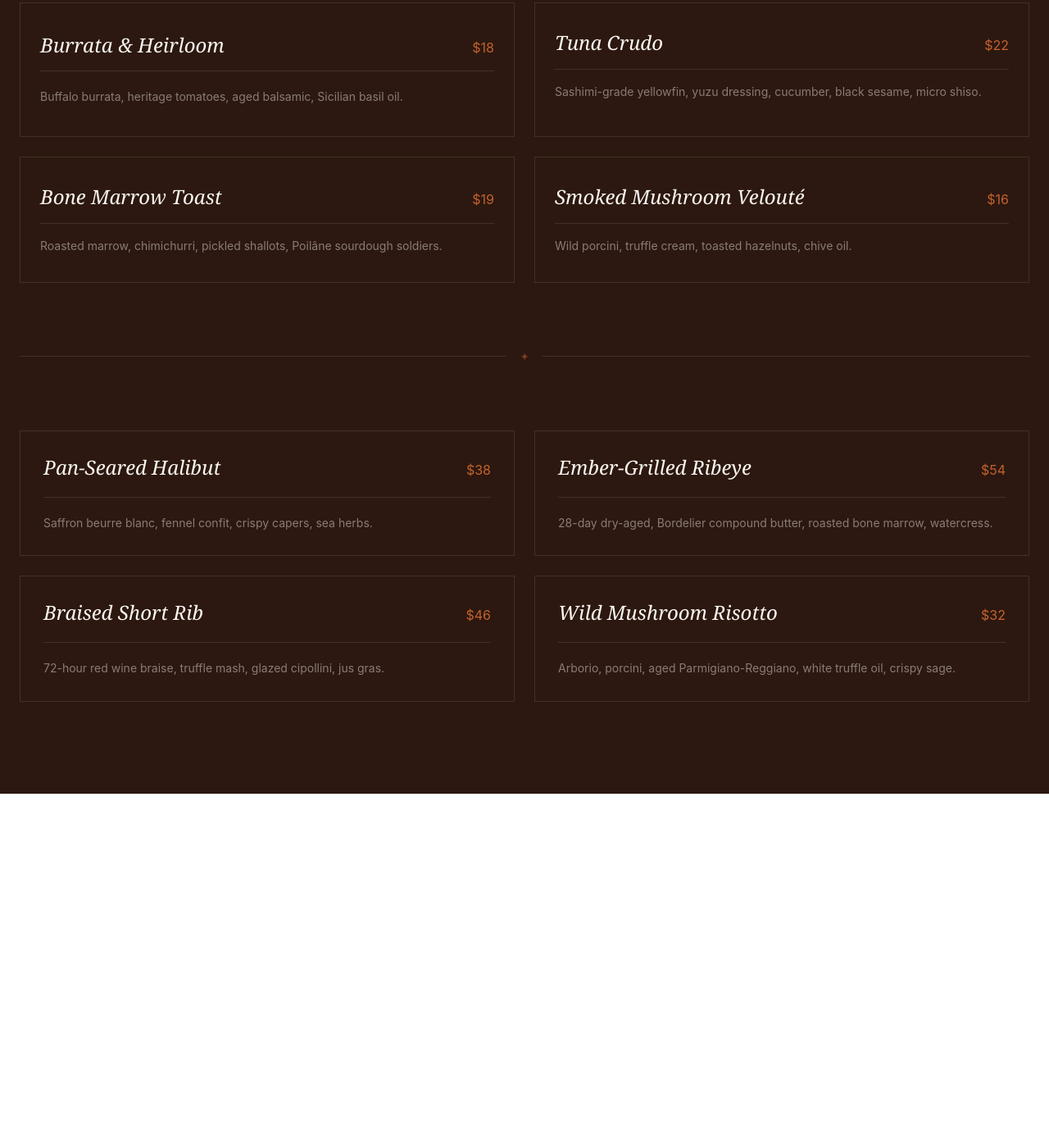
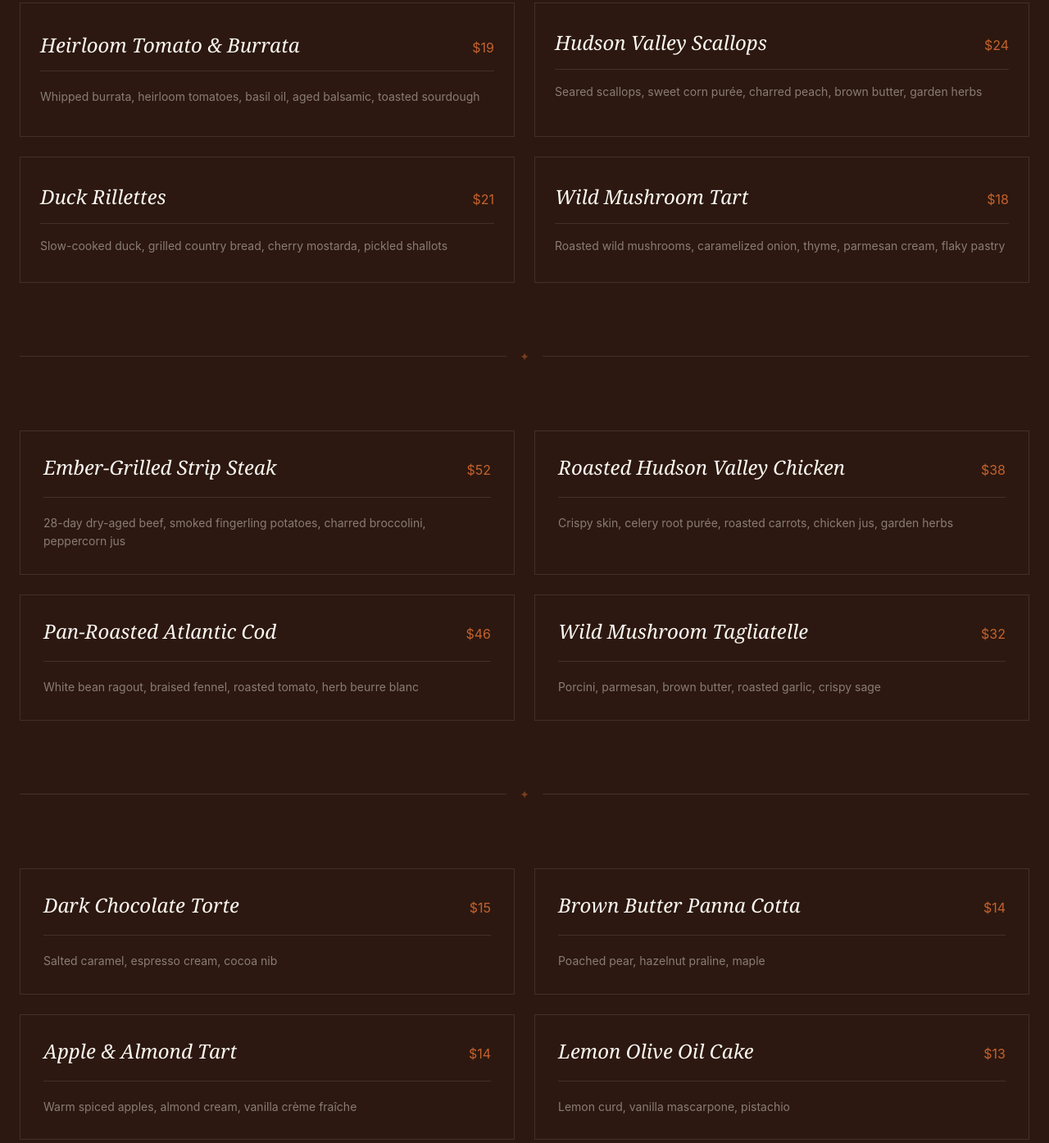
Before and after one commit to CodeByMaverick/ember-and-oak, a website: page index.html in a window 1280 px wide. Shown: the part 2090-3484 px from the top of the page at 82% size. Before the commit the page ends 3058 px from the top, so only its background shows below. Drawn offline with Linux system fonts and the light colour scheme.

Commit message:
Add desserts menu with section separation

```diff
--- a/index.html
+++ b/index.html
@@ -188,11 +188,10 @@
                 <div class="flex items-baseline justify-between gap-6">
 
                     <h3 class="font-serif text-2xl italic leading-tight text-cream">
-                        Burrata & Heirloom
-                    </h3>
+                        Heirloom Tomato & Burrata </h3>
 
                     <span class="shrink-0 text-base text-terracotta">
-                        $18
+                        $19
                     </span>
 
                 </div>
@@ -200,8 +199,7 @@
                 <div class="mt-4 h-px w-full bg-cream/10"></div>
 
                 <p class="mt-5 max-w-xl text-sm leading-relaxed text-cream/45">
-                    Buffalo burrata, heritage tomatoes, aged balsamic, Sicilian basil oil.
-
+                    Whipped burrata, heirloom tomatoes, basil oil, aged balsamic, toasted sourdough
                 </p>
 
             </div>
@@ -211,11 +209,10 @@
                 <div class="flex items-baseline justify-between gap-6">
 
                     <h3 class="font-serif text-2xl italic text-cream">
-                        Tuna Crudo
-                    </h3>
+                        Hudson Valley Scallops </h3>
 
                     <span class="text-base text-terracotta">
-                        $22
+                        $24
                     </span>
 
                 </div>
@@ -223,8 +220,7 @@
                 <div class="mt-4 h-px w-full bg-cream/10"></div>
 
                 <p class="mt-4 text-sm leading-relaxed text-cream/45">
-                    Sashimi-grade yellowfin, yuzu dressing, cucumber, black sesame, micro shiso.
-
+                    Seared scallops, sweet corn purée, charred peach, brown butter, garden herbs
                 </p>
 
             </div>
@@ -234,11 +230,10 @@
                 <div class="flex items-baseline justify-between gap-6">
 
                     <h3 class="font-serif text-2xl italic text-cream">
-                        Bone Marrow Toast
-                    </h3>
+                        Duck Rillettes </h3>
 
                     <span class="text-base text-terracotta">
-                        $19
+                        $21
                     </span>
 
                 </div>
@@ -246,8 +241,7 @@
                 <div class="mt-4 h-px w-full bg-cream/10"></div>
 
                 <p class="mt-4 text-sm leading-relaxed text-cream/45">
-                    Roasted marrow, chimichurri, pickled shallots, Poilâne sourdough soldiers.
-
+                    Slow-cooked duck, grilled country bread, cherry mostarda, pickled shallots
                 </p>
 
             </div>
@@ -257,11 +251,10 @@
                 <div class="flex items-baseline justify-between gap-6">
 
                     <h3 class="font-serif text-2xl italic text-cream">
-                        Smoked Mushroom Velouté
-                    </h3>
+                        Wild Mushroom Tart </h3>
 
                     <span class="text-base text-terracotta">
-                        $16
+                        $18
                     </span>
 
                 </div>
@@ -269,8 +262,7 @@
                 <div class="mt-4 h-px w-full bg-cream/10"></div>
 
                 <p class="mt-4 text-sm leading-relaxed text-cream/45">
-                    Wild porcini, truffle cream, toasted hazelnuts, chive oil.
-
+                    Roasted wild mushrooms, caramelized onion, thyme, parmesan cream, flaky pastry
                 </p>
 
             </div>
@@ -294,8 +286,26 @@
                 <div class="flex items-baseline justify-between gap-6">
 
                     <h4 class="font-serif text-2xl italic text-cream">
-                        Pan-Seared Halibut
-                    </h4>
+                        Ember-Grilled Strip Steak </h4>
+
+                    <span class="text-base text-terracotta">
+                        $52
+                    </span>
+
+                </div>
+
+                <div class="my-5 h-px w-full bg-cream/10"></div>
+
+                <p class="text-sm leading-relaxed text-cream/45">
+                    28-day dry-aged beef, smoked fingerling potatoes, charred broccolini, peppercorn jus </p>
+
+            </div>
+            <div class="border border-cream/10 p-7 transition-colors duration-400 hover:border-cream/40">
+
+                <div class="flex items-baseline justify-between gap-6">
+
+                    <h4 class="font-serif text-2xl italic text-cream">
+                        Roasted Hudson Valley Chicken </h4>
 
                     <span class="text-base text-terracotta">
                         $38
@@ -306,8 +316,7 @@
                 <div class="my-5 h-px w-full bg-cream/10"></div>
 
                 <p class="text-sm leading-relaxed text-cream/45">
-                    Saffron beurre blanc, fennel confit, crispy capers, sea herbs.
-                </p>
+                    Crispy skin, celery root purée, roasted carrots, chicken jus, garden herbs </p>
 
             </div>
             <div class="border border-cream/10 p-7 transition-colors duration-400 hover:border-cream/40">
@@ -315,29 +324,7 @@
                 <div class="flex items-baseline justify-between gap-6">
 
                     <h4 class="font-serif text-2xl italic text-cream">
-                        Ember-Grilled Ribeye
-                    </h4>
-
-                    <span class="text-base text-terracotta">
-                        $54
-                    </span>
-
-                </div>
-
-                <div class="my-5 h-px w-full bg-cream/10"></div>
-
-                <p class="text-sm leading-relaxed text-cream/45">
-                    28-day dry-aged, Bordelier compound butter, roasted bone marrow, watercress.
-                </p>
-
-            </div>
-            <div class="border border-cream/10 p-7 transition-colors duration-400 hover:border-cream/40">
-
-                <div class="flex items-baseline justify-between gap-6">
-
-                    <h4 class="font-serif text-2xl italic text-cream">
-                        Braised Short Rib
-                    </h4>
+                        Pan-Roasted Atlantic Cod </h4>
 
                     <span class="text-base text-terracotta">
                         $46
@@ -348,8 +335,7 @@
                 <div class="my-5 h-px w-full bg-cream/10"></div>
 
                 <p class="text-sm leading-relaxed text-cream/45">
-                    72-hour red wine braise, truffle mash, glazed cipollini, jus gras.
-                </p>
+                    White bean ragout, braised fennel, roasted tomato, herb beurre blanc </p>
 
             </div>
             <div class="border border-cream/10 p-7 transition-colors duration-400 hover:border-cream/40">
@@ -357,8 +343,7 @@
                 <div class="flex items-baseline justify-between gap-6">
 
                     <h4 class="font-serif text-2xl italic text-cream">
-                        Wild Mushroom Risotto
-                    </h4>
+                        Wild Mushroom Tagliatelle </h4>
 
                     <span class="text-base text-terracotta">
                         $32
@@ -369,8 +354,97 @@
                 <div class="my-5 h-px w-full bg-cream/10"></div>
 
                 <p class="text-sm leading-relaxed text-cream/45">
-                    Arborio, porcini, aged Parmigiano-Reggiano, white truffle oil, crispy sage.
-                </p>
+                    Porcini, parmesan, brown butter, roasted garlic, crispy sage </p>
+
+            </div>
+
+        </div>
+
+        <div class="my-20 flex items-center gap-4">
+
+            <div class="h-px flex-1 bg-cream/10"></div>
+
+            <span class="text-sm text-terracotta/50">✦</span>
+
+            <div class="h-px flex-1 bg-cream/10"></div>
+
+        </div>
+
+        <div class="grid grid-cols-1 gap-6 md:grid-cols-2">
+
+            <div class="border border-cream/10 p-7 transition-colors duration-400 hover:border-cream/40">
+
+                <div class="flex items-baseline justify-between gap-6">
+
+                    <h4 class="font-serif text-2xl italic text-cream">
+                        Dark Chocolate Torte </h4>
+
+                    <span class="text-base text-terracotta">
+                        $15
+                    </span>
+
+                </div>
+
+                <div class="my-5 h-px w-full bg-cream/10"></div>
+
+                <p class="text-sm leading-relaxed text-cream/45">
+                    Salted caramel, espresso cream, cocoa nib</p>
+            </div>
+            <div class="border border-cream/10 p-7 transition-colors duration-400 hover:border-cream/40">
+
+                <div class="flex items-baseline justify-between gap-6">
+
+                    <h4 class="font-serif text-2xl italic text-cream">
+                        Brown Butter Panna Cotta </h4>
+
+                    <span class="text-base text-terracotta">
+                        $14
+                    </span>
+
+                </div>
+
+                <div class="my-5 h-px w-full bg-cream/10"></div>
+
+                <p class="text-sm leading-relaxed text-cream/45">
+                    Poached pear, hazelnut praline, maple </p>
+
+            </div>
+            <div class="border border-cream/10 p-7 transition-colors duration-400 hover:border-cream/40">
+
+                <div class="flex items-baseline justify-between gap-6">
+
+                    <h4 class="font-serif text-2xl italic text-cream">
+                        Apple & Almond Tart </h4>
+
+                    <span class="text-base text-terracotta">
+                        $14
+                    </span>
+
+                </div>
+
+                <div class="my-5 h-px w-full bg-cream/10"></div>
+
+                <p class="text-sm leading-relaxed text-cream/45">
+                    Warm spiced apples, almond cream, vanilla crème fraîche </p>
+
+            </div>
+            <div class="border border-cream/10 p-7 transition-colors duration-400 hover:border-cream/40">
+
+                <div class="flex items-baseline justify-between gap-6">
+
+                    <h4 class="font-serif text-2xl italic text-cream">
+                        Lemon Olive Oil Cake </h4>
+
+                    <span class="text-base text-terracotta">
+                        $13
+                    </span>
+
+                </div>
+
+                <div class="my-5 h-px w-full bg-cream/10"></div>
+
+                <p class="text-sm leading-relaxed text-cream/45">
+                    Lemon curd, vanilla mascarpone, pistachio </p>
 
             </div>
 
```
